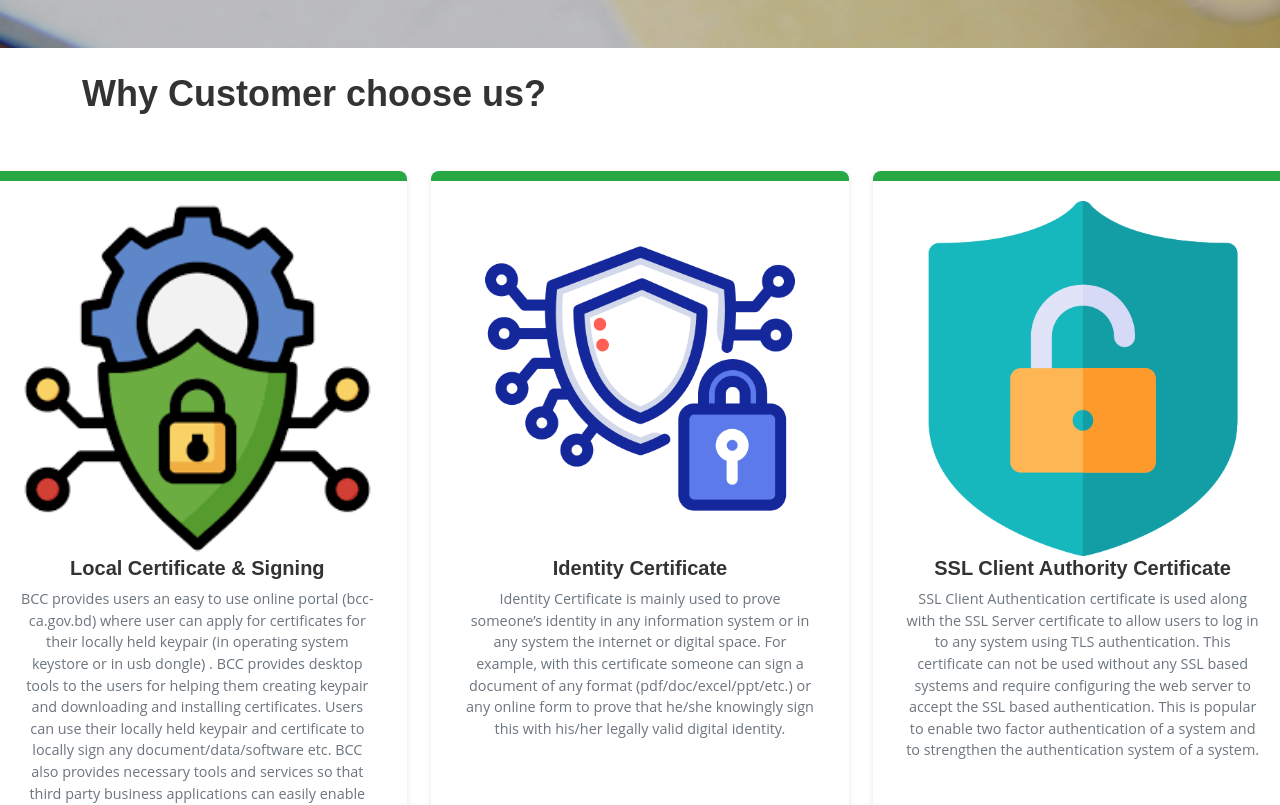
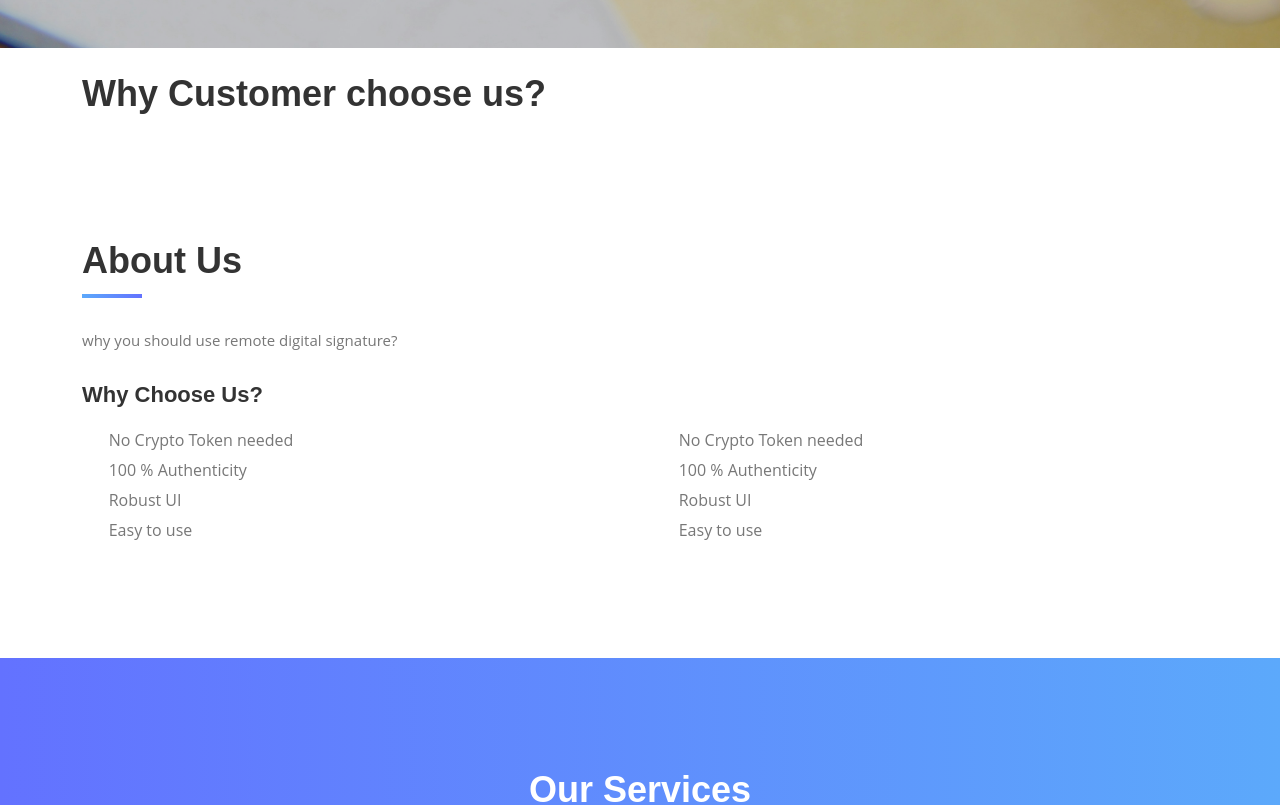
Before and after one commit to alam156/landing_page, a React (Create React App) app: page /portfolio in a window 1280 px wide. Shown: the part 940-1745 px from the top of the page. Built offline with nearby package versions, Linux system fonts and the light colour scheme; what smooth-scroll would draw is missing.

Commit message:
Grid items removed

```diff
--- a/src/components/portfolio.js
+++ b/src/components/portfolio.js
@@ -14,7 +14,7 @@ import NavBar from "./Navbar";
 import SigningSteps from "./SigningSteps";
 import CarLogos from "./CarLogos";
 import FeaturesJumbotron from "./FeaturesJumbotron";
-import GridItems from "./GridItems";
+//import GridItems from "./GridItems";
 import GridCarousel from "./GridCarousel";
 import Pricing from "./Pricing";
 import AccordionFAQ from "./AccordionFAQ";
@@ -82,9 +82,9 @@ const Portfolio = () => {
             <div className="container grid-container">
                 <h2 className="mt-4 mb-4">Why Customer choose us?</h2>
             </div>
-            <div className='row mb-5'>
+            {/*<div className='row mb-5'>
                 <GridItems />
-            </div>
+            </div>*/}
             {/*<Features data={landingPageData['Features']} />*/}
             <About data={landingPageData['About']} />
             <Services data={landingPageData['Services']} />
```
